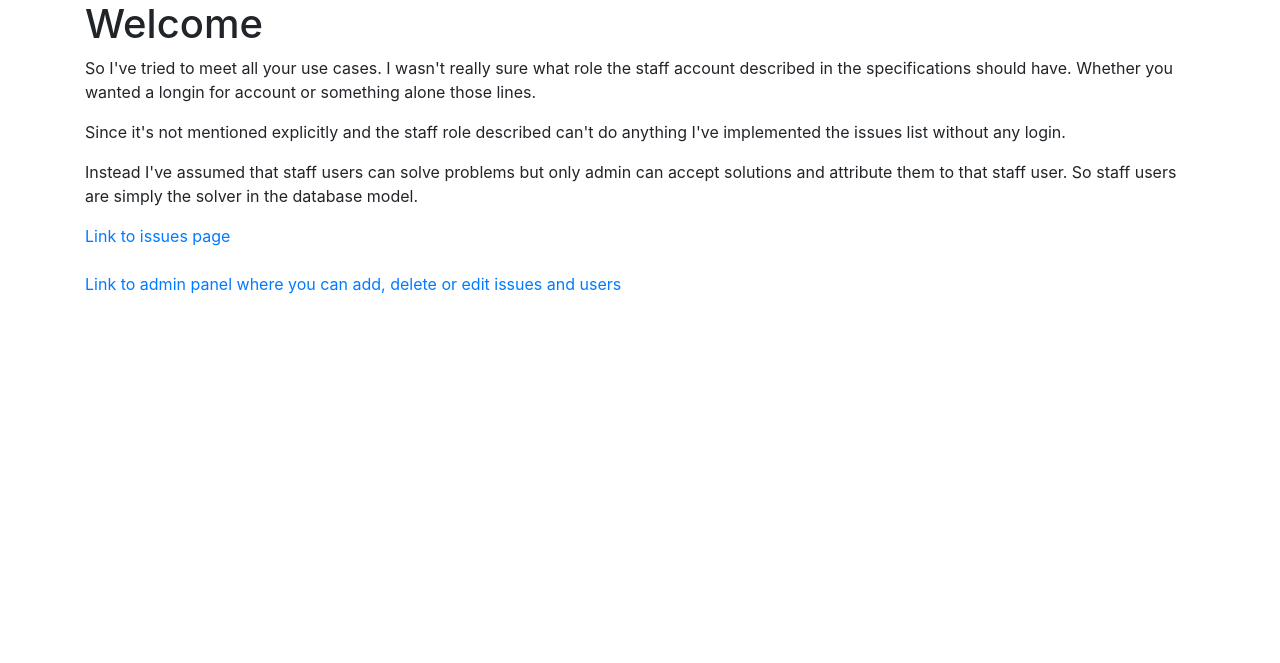
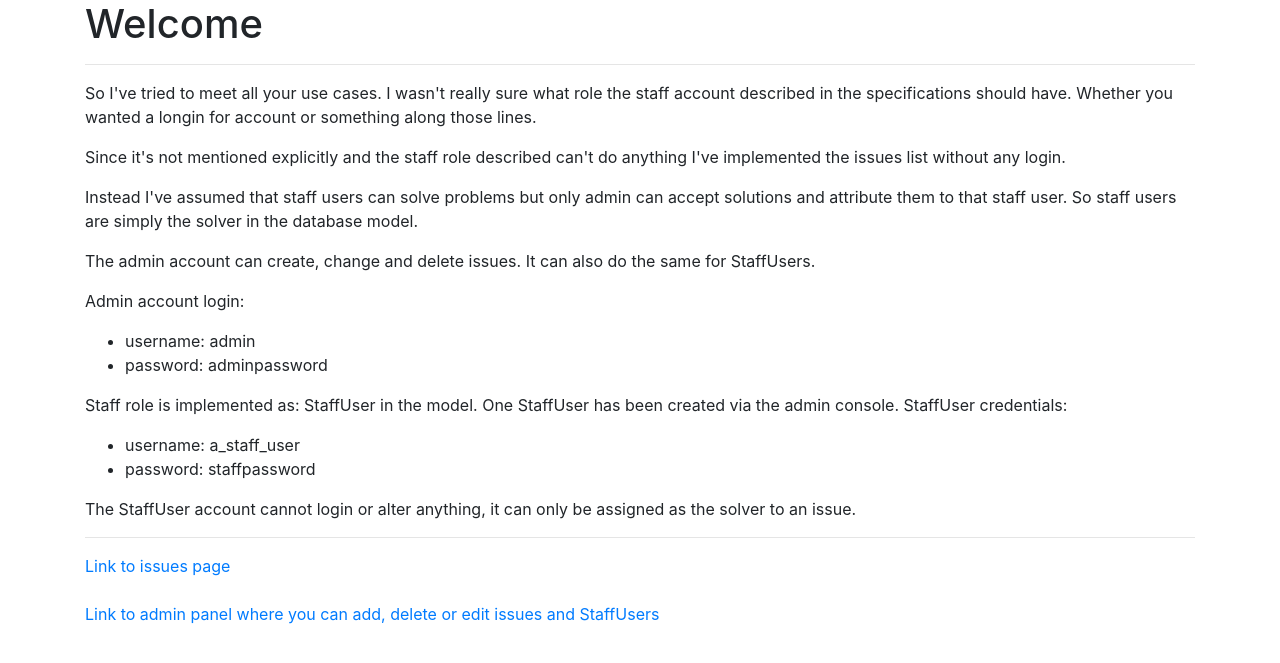
Before and after one commit to a-watkin/django-issue-tracker, a Django app: template issuesite/issuesite/templates/welcome.html in a window 1280 px wide. Shown: the top 663 px of the page. Run offline with Django 3.2, Linux system fonts and the light colour scheme; the template is opened without the code that fills it, so the values that code supplies are empty; some libraries are stand-ins or nearby versions.

Commit message:
Fixed a typo on the welcome page and added some more documentation with improved formatting.

```diff
--- a/issuesite/issuesite/templates/welcome.html
+++ b/issuesite/issuesite/templates/welcome.html
@@ -5,9 +5,9 @@
 <div class="row">
     <div class="col">
         <h1>Welcome</h1>
-
+        <hr>
         <p>
-        So I've tried to meet all your use cases. I wasn't really sure what role the staff account described in the specifications should have. Whether you wanted a longin for account or something alone those lines.
+        So I've tried to meet all your use cases. I wasn't really sure what role the staff account described in the specifications should have. Whether you wanted a longin for account or something along those lines.
         </p>
 
         <p>
@@ -18,13 +18,51 @@
         Instead I've assumed that staff users can solve problems but only admin can accept solutions and attribute them to that staff user. So staff users are simply the solver in the database model.
         </p>
 
+        <p>
+        The admin account can create, change and delete issues. It can also do the same for StaffUsers.
+        </p>
+
+        <p>
+        Admin account login:
+
+        <ul>
+            <li>
+                username: admin
+            </li>
+            <li>
+                password: adminpassword
+            </li>
+        </ul>
+
+        </p>
+
+        <p>
+        Staff role is implemented as: StaffUser in the model. One StaffUser has been created via the admin console.
+
+        StaffUser credentials:
+
+        <ul>
+            <li>
+                username: a_staff_user
+            </li>
+            <li>
+                password: staffpassword
+            </li>
+        </ul>
+
+
+
+        The StaffUser account cannot login or alter anything, it can only be assigned as the solver to an issue.
+        </p>
+
+        <hr>
 
         <a href="{% url 'issues_page' %}">Link to issues page</a>
         <br>
 
         <br>
 
-        <a href="{% url 'admin:index' %}">Link to admin panel where you can add, delete or edit issues and users</a>
+        <a href="{% url 'admin:index' %}">Link to admin panel where you can add, delete or edit issues and StaffUsers</a>
 
     </div>
 </div>
```
